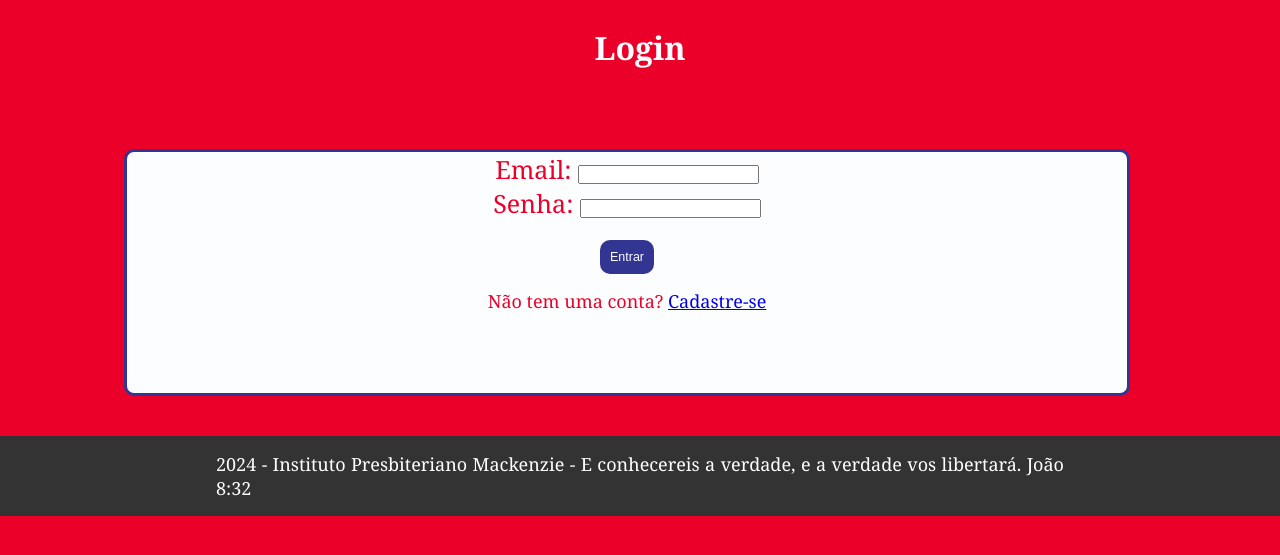
After one commit to PedroGabrielGuimaraesFernandes/Case5, a Django app: page /login in a window 1280 px wide. The commit adds this page. Shown: the top 555 px of the page. Run offline with Django 5.2, Linux system fonts and the light colour scheme.

Commit message:
todas as telas funcionando

```diff
--- a/case_5/app_case/models.py
+++ b/case_5/app_case/models.py
@@ -1,4 +1,5 @@
 from django.db import models
+from django.contrib.auth.models import User
 from django.utils import timezone
 
 class Tarefa(models.Model):
@@ -7,7 +8,7 @@ class Tarefa(models.Model):
     descricao = models.CharField(max_length=100)
     prazo = models.DateField()
     status = models.CharField(max_length=100)
-
+    usuario= models.ForeignKey(User, on_delete=models.CASCADE, default=1)
 
 
 class Question(models.Model):
--- a/case_5/app_case/templates/base.html
+++ b/case_5/app_case/templates/base.html
@@ -14,7 +14,7 @@
             <li><a href="{% url 'home' %}">Home</a></li>
             <li><a href="{% url 'cadastro_tarefas' %}">Cadastro Tarefas</a></li>
             <li><a href="{% url 'listagem_tarefas'%}">Listagem Tarefas</a></li>
-            <li><a href="logout.html">Logout</a></li>
+            <li><a href="{% url 'logout'%}">Logout</a></li>
         </ul>
     </nav>
 
--- /dev/null
+++ b/case_5/app_case/templates/login.html
@@ -0,0 +1,33 @@
+{% load static %}
+<!DOCTYPE html>
+<html lang="pt-BR">
+<head>
+    <meta charset="UTF-8">
+    <meta name="viewport" content="width=device-width, initial-scale=1.0">
+    <title>Login</title>
+    <link rel="stylesheet" href="{% static 'style.css' %}" />
+
+</head>
+<body class="bodylog">
+    <h1 style = "color: #fcfdfe;">Login</h1>
+    <div class="tarefas">
+        <div class="quadro">
+            <form action="login" method="POST">
+                {% csrf_token %}
+                <label for="test">Email:</label>
+                <input type="text" id="email" name="email" required>
+                <br>
+                <label for="password">Senha:</label>
+                <input type="password" id="password" name="password" required>
+                <br>
+                <button type="submit" class ="botao">Entrar</button>
+            </form>
+            <p class="p_log_quadro">Não tem uma conta? <a href="{% url 'cadastro_usuarios'%}">Cadastre-se</a></p>
+        </div>
+    </div>
+</body>
+
+<footer>
+    <p class="rights.log"> 2024 - Instituto Presbiteriano Mackenzie - E conhecereis a verdade, e a verdade vos libertará. João 8:32</p>
+  </footer>
+</html>
--- a/case_5/app_case/urls.py
+++ b/case_5/app_case/urls.py
@@ -20,8 +20,5 @@ from app_case import views
 
 app_name = "polls"
 urlpatterns = [
-    path("", views.index, name="index"),
-    path("<int:question_id>/", views.detail, name="detail"),
-    path("<int:question_id>/results/", views.results, name="results"),
-    path("<int:question_id>/vote/", views.vote, name="vote"),
+
 ]
--- a/case_5/app_case/views.py
+++ b/case_5/app_case/views.py
@@ -5,15 +5,32 @@ from django.template import loader
 # from .models import Tarefa
 from .models import Question, Tarefa
 from django.utils.dateparse import parse_datetime
+from django.contrib.auth import authenticate, login
+from django.contrib.auth.models import User
+from django.contrib.auth import logout
+
 
 
 def home(request):
     return render(request, "home.html")
 
 def cadastro_usuarios(request):
+    if request.method == 'POST':
+        email = request.POST.get('email')
+        username = request.POST.get('username')
+        password1 = request.POST.get('password1')
+        password2 = request.POST.get('password2')
+
+        if email and username and password1 and password2:
+            user = User.objects.create_user(username=username, email=email, password=password1)
+            print(f'Usuário {user.username} criado com sucesso!')
+            return redirect("login")
+
     return render(request, "cadastro_usuarios.html")
 
 def cadastro_tarefas(request):
+
+
     return render(request, "cadastro_tarefas.html")
 
 def cadastrar_tarefa(request):
@@ -23,7 +40,8 @@ def cadastrar_tarefa(request):
         descricao = request.POST.get('descricao')
         prazo = request.POST.get('prazo')
         status = request.POST.get('status')
-        Tarefa.objects.create(titulo= titulo, materia=materia, descricao=descricao, prazo=prazo, status=status)
+        usuario = request.user
+        Tarefa.objects.create(titulo= titulo, materia=materia, descricao=descricao, prazo=prazo, status=status, usuario=usuario)
         # tarefa.save()
         # print(tarefa)
 
@@ -34,8 +52,9 @@ def cadastrar_tarefa(request):
     return render(request, "home.html", tarefas )
 
 def listagem_tarefas(request):
+    tarefasEncontradas = Tarefa.objects.filter(usuario=request.user)
     tarefas = {
-            'tarefas': Tarefa.objects.all()
+            'tarefas': tarefasEncontradas
         }
 
     return render(request, "listagem_tarefas.html", tarefas )
@@ -56,7 +75,7 @@ def editar_tarefa(request, tarefa_id):
             tarefa.descricao = descricao
             tarefa.prazo = prazo
             tarefa.status = status
-            #tarefa.save()
+            tarefa.save()
             return redirect("listagem_tarefas")
         else:
             return render(request, "editar_tarefas.html", {'tarefa': tarefa, 'error': 'Preencha todos os campos.'})
@@ -68,15 +87,10 @@ def deletar_tarefa(request, tarefa_id):
 
     if request.method == 'POST':
         tarefa.delete()
+        return redirect("listagem_tarefas")
 
-    return render(request, "listagem_tarefas")
+    return render(request, "deletar_tarefa.html", {'tarefa': tarefa})
 # Exemplos
-def index(request):
-    latest_question_list = Question.objects.order_by("-pub_date")[:5]
-    context = {
-        "latest_question_list": latest_question_list,
-    }
-    return render(request, "index.html", context)
 
 
 def detail(request, question_id):
@@ -91,3 +105,29 @@ def results(request, question_id):
 
 def vote(request, question_id):
     return HttpResponse("You're voting on question %s." % question_id)
+
+def login_usuario(request):
+    if request.user.is_authenticated:
+        return redirect('home')
+    if request.method == "GET":
+        return render(request, 'login.html')
+    else:
+        email = request.POST.get('email')
+        senha = request.POST.get('password')
+
+        user = User.objects.filter(email=email).get()
+
+        print (user.username)
+        print (senha)
+        user = authenticate(username=user.username, password=senha)
+        print(user)
+        if user:
+            login(request, user)
+            return redirect('home')
+        return HttpResponse("usuário ou senha inválidos.")
+
+
+def logout_usuario(request):
+    logout(request)  # Faz logout do usuário
+    # messages.success(request, "Você foi desconectado com sucesso!")  # Mensagem de sucesso
+    return redirect('login')
--- a/case_5/mysite/urls.py
+++ b/case_5/mysite/urls.py
@@ -19,10 +19,13 @@ from django.urls import include, path
 from app_case import views
 
 urlpatterns = [
-    path("app_case/", include("app_case.urls")),
+    path("", include("app_case.urls")),
     path('admin/', admin.site.urls),
-    path("", views.home, name="home"),
-    path("cadastro_usuarios", views.cadastro_usuarios, name="cadastro_usuarios"),
+    path('', views.login_usuario, name="login"),
+    path('login', views.login_usuario, name="login"),
+    path("logout/", views.logout_usuario, name="logout"),
+    path("home/", views.home, name="home"),
+    path("cadastro_usuarios/", views.cadastro_usuarios, name="cadastro_usuarios"),
 
     path("cadastro_tarefas/", views.cadastro_tarefas, name="cadastro_tarefas"),
 
@@ -33,10 +36,4 @@ urlpatterns = [
     path("editar_tarefas/<int:tarefa_id>/", views.editar_tarefa, name="editar_tarefa"),
 
     path("deletar_tarefa/<int:tarefa_id>/", views.deletar_tarefa, name="deletar_tarefa"),
-
-    path("specifics/<int:question_id>/", views.detail, name="detail"),
-    # ex: /polls/5/results/
-    path("<int:question_id>/results/", views.results, name="results"),
-    # ex: /polls/5/vote/
-    path("<int:question_id>/vote/", views.vote, name="vote"),
 ]
--- a/case_5/mystaticfiles/style.css
+++ b/case_5/mystaticfiles/style.css
@@ -151,9 +151,12 @@ ul{
     padding-left: 200px;
     padding-right: 200px;
   }
-
-
-
+  footer {
+    background: #333;
+    color: #fff;
+    text-align: center;
+    padding: 1em;
+}
 
 
 
```
Also changed, not shown: case_5/app_case/templates/cadastro_usuarios.html (+5 -4 lines), case_5/app_case/templates/deletar_tarefa.html (added, +18 -0 lines), case_5/app_case/templates/detail.html (deleted, +0 -12 lines), case_5/app_case/templates/editar_tarefas.html (+4 -4 lines), case_5/app_case/templates/index.html (deleted, +0 -9 lines), case_5/app_case/templates/listagem_tarefas.html (+5 -3 lines), case_5/app_case/templates/logout.html (added, +22 -0 lines), case_5/app_case/migrations/0003_tarefa_usuario.py (added), case_5/db.sqlite3.
